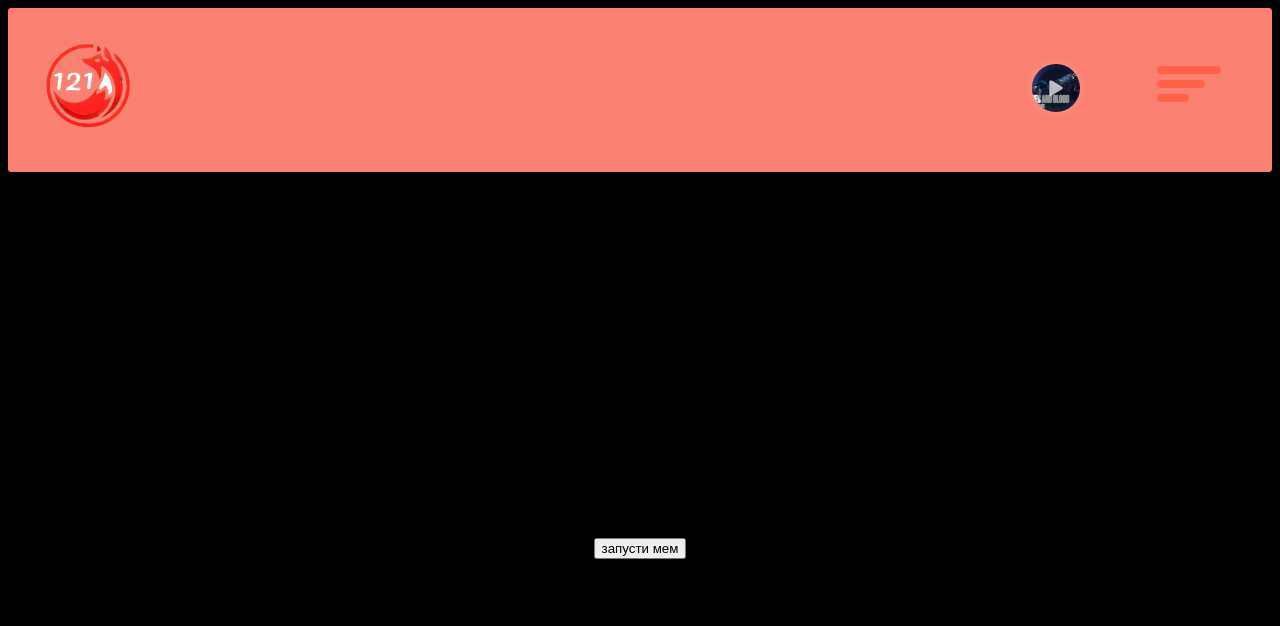
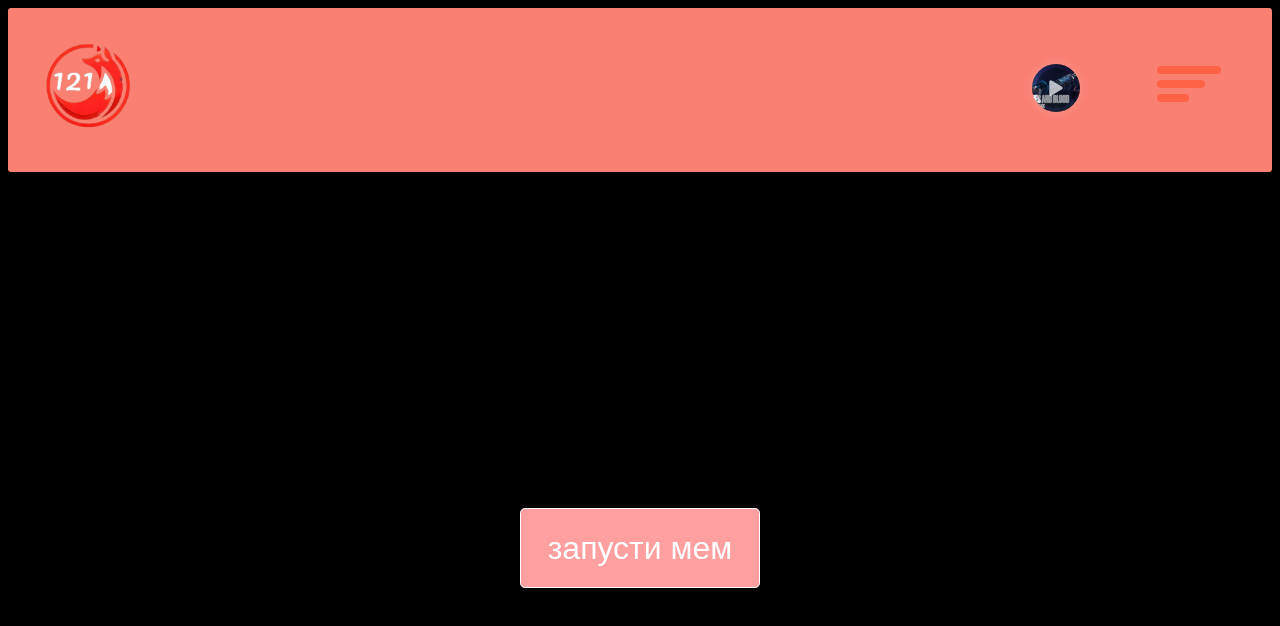
Before and after one commit to Mihuil121/resume, a Next.js app: page /hiMan in a window 1280 px wide. Shown: the top 626 px of the page. Built offline with nearby package versions, Linux system fonts and the light colour scheme; a web font is replaced by a local one.

Commit message:
Added video.scss and updated a couple of other components.

```diff
--- a/src/app/hiMan/page.tsx
+++ b/src/app/hiMan/page.tsx
@@ -19,20 +19,22 @@ const HiMan: React.FC = () => {
       videoR.current.play();
     }
   }, [isVideo]);
-  const hendalePause = (event:React.MouseEvent<HTMLVideoElement>) =>{
-    if( videoR.current){
+  const hendalePause = (event: React.MouseEvent<HTMLVideoElement>) => {
+    if (videoR.current) {
       videoR.current.play();
     }
   }
   return (
     <div className={styles.Video} style={{ display: 'flex', justifyContent: 'center', alignItems: 'center', height: '100vh' }} >
       {isVideo ? (
-        <video ref={videoR} onMouseDown={hendalePause} loop onPause={hendalePause}>
-          <source src={videoSRC} type='video/mp4' />
-          ты остался без мема
-        </video>
+        <div className={styles.videoContent}>
+          <video ref={videoR} onMouseDown={hendalePause} loop onPause={hendalePause} className={styles.video}>
+            <source src={videoSRC} type='video/mp4' />
+            ты остался без мема
+          </video>
+        </div>
       ) : (
-        <button onClick={handelVideo}>
+        <button onClick={handelVideo} className={styles.button}>
           запусти мем
         </button>
       )}
--- a/src/app/hiMan/video.module.scss
+++ b/src/app/hiMan/video.module.scss
@@ -0,0 +1,37 @@
+$wR: 15rem;
+$hR: 5rem;
+
+.button {
+    background-color: rgb(255, 159, 159);
+    border-radius: 0.3rem;
+    border: #FFF solid 1px;
+    width: $wR;
+    height: $hR;
+    font-size: 2rem;
+    transition: 0.3s;
+    color: white;
+    cursor: pointer;
+
+    &:hover {
+        color: black;
+        width: $wR + 2;
+        height: $hR + 2;
+        background-color: rgb(159, 175, 255);
+    }
+}
+
+.videoContent {
+    position: absolute;
+    width: 100%;
+    background-color: black;
+    z-index: 100;
+    margin-top: -18rem;
+    height: 100vh;
+    display: flex;
+    justify-content: center;
+    align-items: center;
+
+    .video {
+        width: 60%;
+    }
+}
```
Also changed, not shown: src/app/[idProject]/page.tsx (+19 -1 lines).
